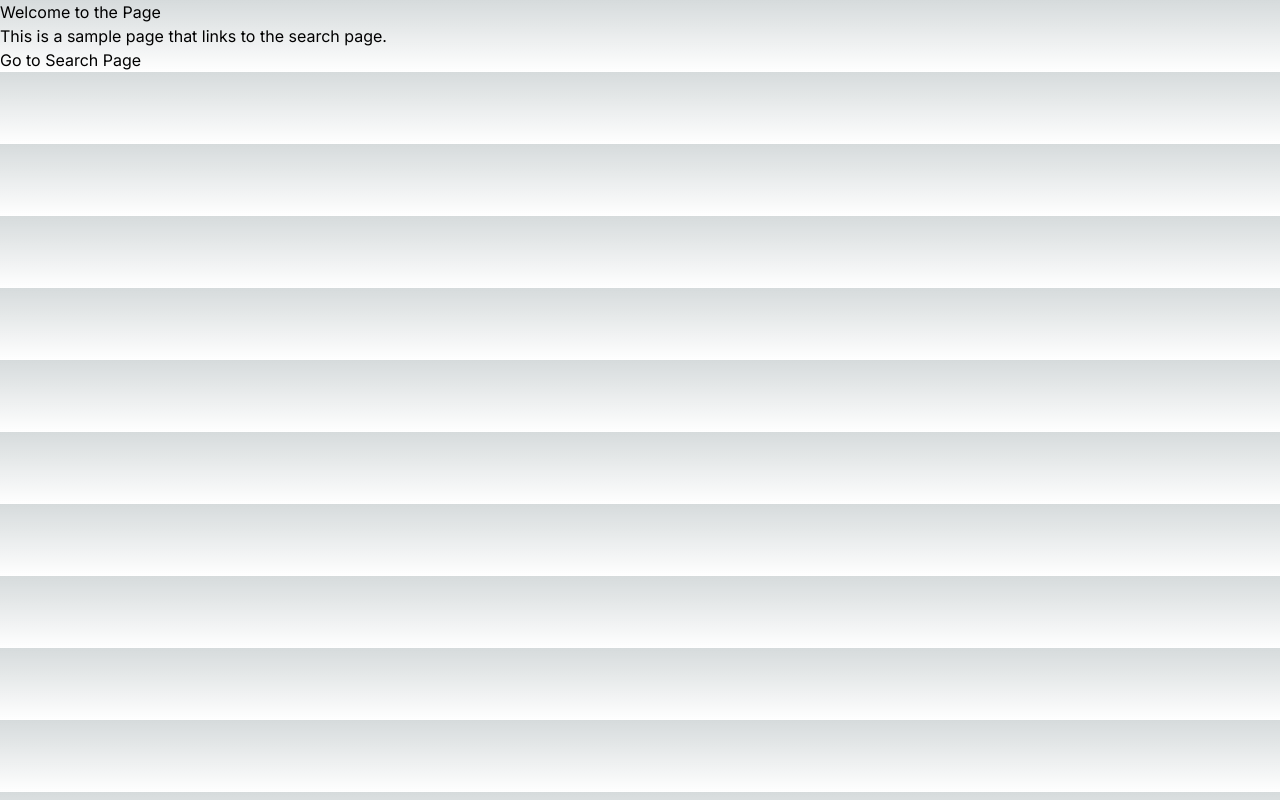
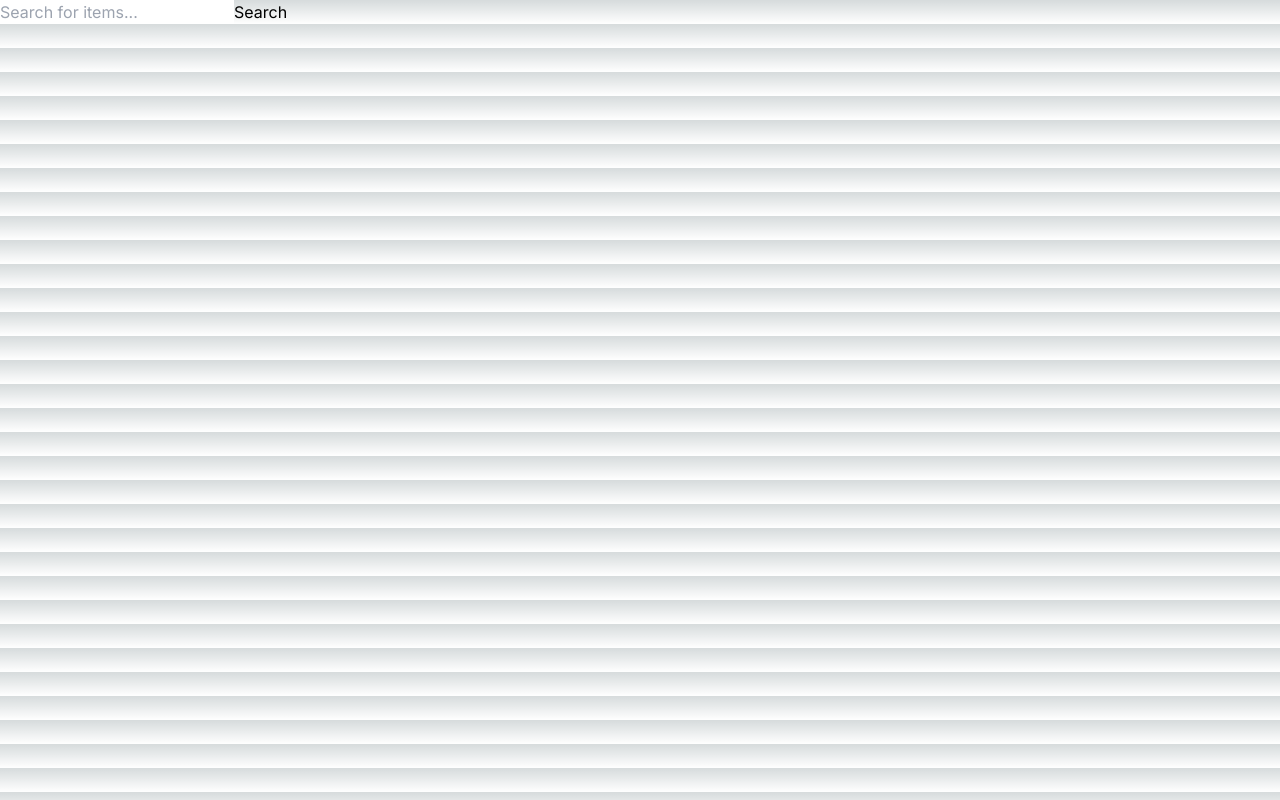
Before and after one commit to yelucie/hackathon-iit-spring-2024, a Next.js app: page / in a window 1280 px wide. Built offline with nearby package versions, Linux system fonts and the light colour scheme.

Commit message:
modify the index

```diff
--- a/app/page.tsx
+++ b/app/page.tsx
@@ -1,23 +1,24 @@
-import Link from 'next/link';
-import React from 'react';
-import Layout from './layout';
-const Page = () => {
-  return (
-    <div>
-      <Layout>
+
+// pages/search.js
+'use client'
+import SearchForm from '../components/SearchForm';
+import SearchResults from '../components/SearchResults';
+import { useState } from 'react';
+
+export default function SearchPage() {
+    const [results, setResults] = useState([]);
+
+    const handleSearch = async (query : any) => {
+        const externalApiUrl = `https://api.artic.edu/api/v1/artworks/search?q=${encodeURIComponent(query)}`;
+        const res = await fetch(externalApiUrl);
+        const data = await res.json();
+        setResults(data.data); // Adjust this line based on the actual structure of the response
+    };
+
+    return (
         <div>
-          <h1>Welcome to the Page</h1>
-          <p>This is a sample page that links to the search page.</p>
-          <Link href="/search">
-
-            <a>Go to Search Page</a>
-          </Link>
+            <SearchForm onSearch={handleSearch} />
+            <SearchResults results={results} />
         </div>
-      </Layout>
-      </div>
-  );
-};
-
-
-
-export default Page;
+    );
+}
```
